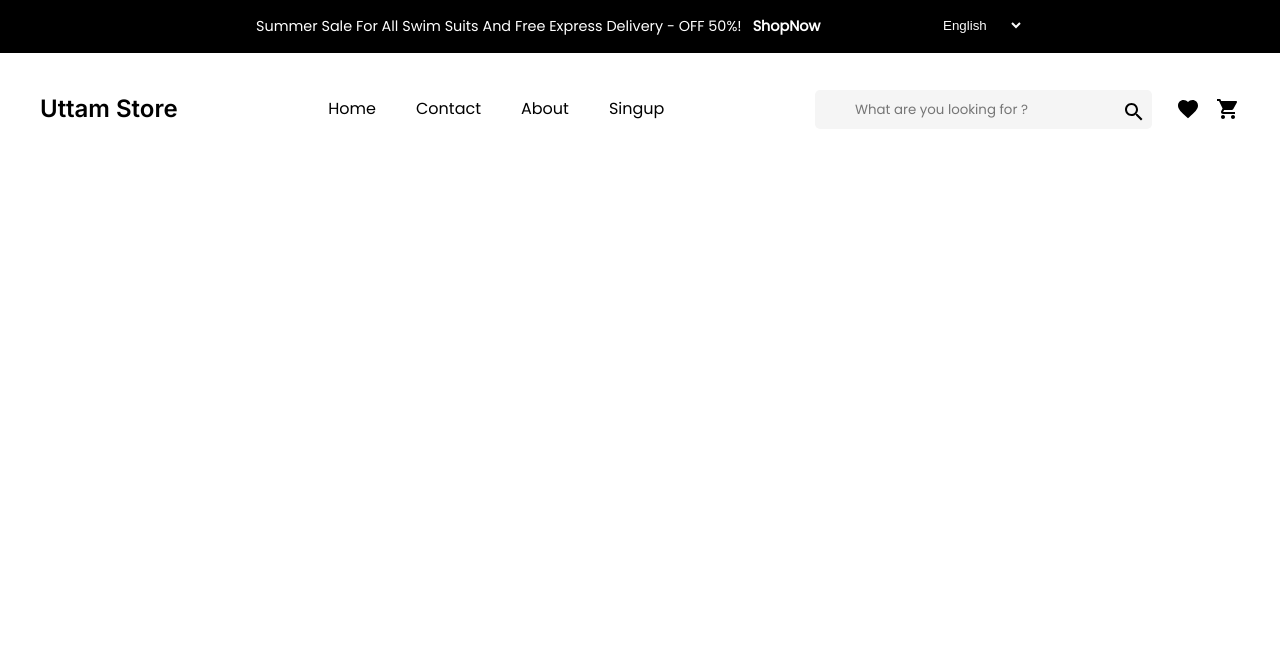
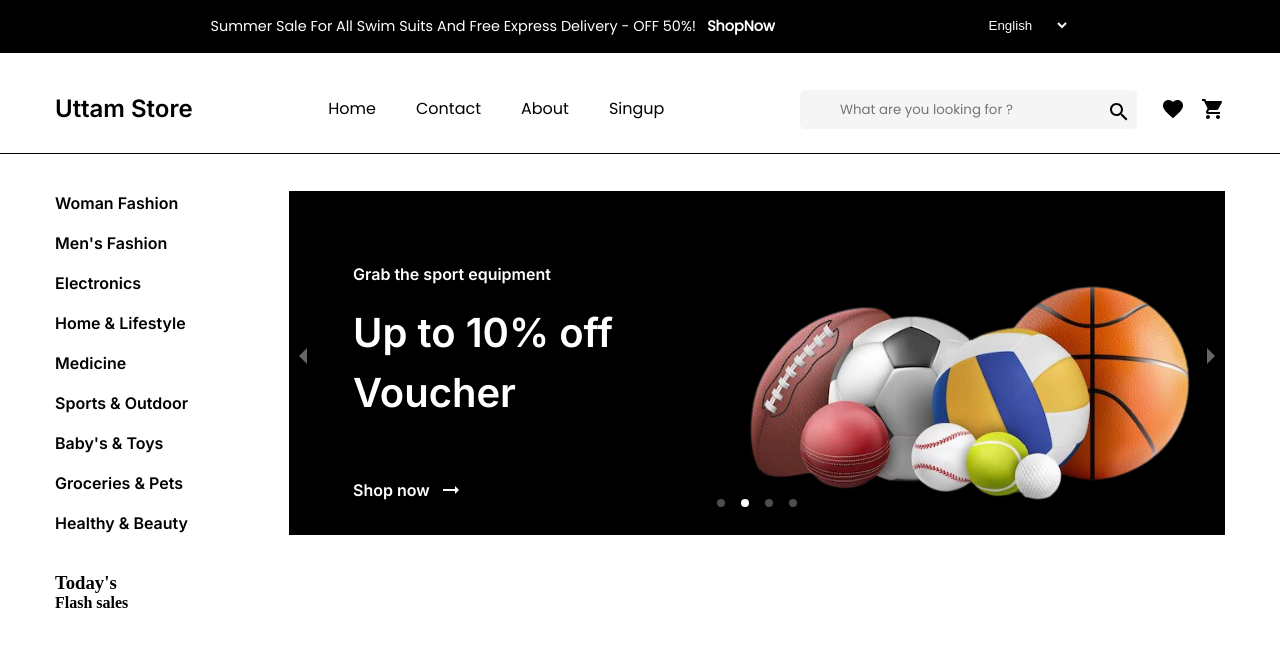
Before and after one commit to uttampun44/uttam-store, a React (Vite) app: page / in a window 1280 px wide. Shown: the top 646 px of the page. Built offline with nearby package versions, Linux system fonts and the light colour scheme.

Commit message:
routes added

```diff
--- a/src/App.jsx
+++ b/src/App.jsx
@@ -1,12 +1,17 @@
-import Header from "./Components/Header/header"
+import Home from './Components/Home/Home'
 import  './scss/main.scss'
+import { BrowserRouter, Route, Routes } from "react-router-dom"
 
 function App() {
 
   return (
-    <div className="App">
-         <Header />
-    </div>
+     <BrowserRouter>
+             <div className="App">
+                  <Routes>
+                     <Route path='/'  element ={ <Home /> }></Route>
+                  </Routes>
+             </div>
+    </BrowserRouter>
   )
 }
 
--- a/src/Components/Header/Header.jsx
+++ b/src/Components/Header/Header.jsx
@@ -2,6 +2,7 @@ import React from 'react'
 import SearchIcon from '@mui/icons-material/Search';
 import FavoriteIcon from '@mui/icons-material/Favorite';
 import ShoppingCartIcon from '@mui/icons-material/ShoppingCart';
+import { Link } from 'react-router-dom';
 
 function header() {
 
@@ -37,10 +38,10 @@ function header() {
 
                     <div className='home-contact-signup'>
                             <ul>
-                                 <li><a>Home</a></li>
-                                 <li><a>Contact</a></li>
-                                 <li><a>About</a></li>
-                                 <li><a>Singup</a></li>
+                                 <li><Link to='/'>Home</Link></li>
+                                 <li><Link to='/contact'>Contact</Link></li>
+                                 <li><Link to='/about'>About</Link></li>
+                                 <li><Link to='/signup'>Singup</Link></li>
                             </ul>
                     </div>
 
--- a/src/scss/abstract/_variables.scss
+++ b/src/scss/abstract/_variables.scss
@@ -8,6 +8,8 @@
   $primary-font--color: #000;
   $secondary-font-color: #fff;
   $font-weight-normal: 400;
+
+  // header
   .header-top{
 
     .header-sales{
@@ -77,3 +79,64 @@ header{
      }
   }
 }
+
+
+// herosection
+
+.offerhero_section{
+     .subsection-menu{
+          a{
+            font-family: $primary-font-family;
+            font-weight: $font-weight-normal;
+            line-height: 24px;
+            font-size: $font-size-normal;
+            text-decoration: none;
+            color: #000;
+          }
+     }
+     .carousel{
+         .first-carousel{
+           .shop-now{
+            .apple-first{
+              p{
+                color: $secondary-font-color;
+                position: relative;
+                top: 20px;
+                font-size: $font-size-normal;
+                font-family: $primary-font-family;
+                font-weight: $font-weight-normal;
+                font-style: normal;
+                line-height: 24px;
+              }
+
+             }
+             .upto{
+              padding-left: 4em;
+                 h2{
+                  color: $secondary-font-color;
+                  font-weight: 600;
+                  font-family: $primary-font-family;
+                  line-height: 60px;
+                  font-style: normal;
+                  font-size: 2.5rem;
+                  text-align: left;
+                 }
+             }
+             .shop{
+                  a{
+                    color: $secondary-font-color;
+                    text-decoration: none;
+                    font-family: $primary-font-family;
+                    font-size: $font-size-normal;
+                    font-weight: 500;
+                    line-height: 24px;
+                  }
+                  a:hover{
+                    border-bottom: 1px solid #fff;
+
+                  }
+             }
+           }
+         }
+     }
+}
--- a/src/scss/layout/_header.scss
+++ b/src/scss/layout/_header.scss
@@ -2,7 +2,7 @@
       background-color: #000;
 
         .header-sales{
-          max-width: 768px;
+          max-width: 859px;
           margin: 0% auto;
           display: flex;
           justify-content: space-between;
@@ -17,7 +17,8 @@
 
 
 header{
-  margin: 2.3em 0em 1.5em 0em;
+  padding: 2.3em 0em 1.5em 0em;
+  border-bottom: 1px solid #000;
     .header-top{
          color: #000;
        }
@@ -25,7 +26,7 @@ header{
          nav{
 
            .nav{
-             max-width: 1200px;
+             max-width: 1170px;
              margin: 0% auto;
                 .store-header{
                     display: flex;
@@ -37,7 +38,16 @@ header{
                                gap: 2.5em;
                              li{
                                 list-style: none;
+                                a:hover{
+                                  border-bottom: 1px solid #000;
+                                  cursor: pointer;
+                                 }
+                                 a{
+                                   color: #000;
+                                   text-decoration: none;
+                                 }
                            }
+
                         }
                      }
                   }
--- a/src/scss/page/_home.scss
+++ b/src/scss/page/_home.scss
@@ -0,0 +1,61 @@
+.offerhero_section{
+    display: flex;
+    max-width: 1170px;
+    margin: 0% auto;
+    justify-content: space-between;
+     margin-top: 2.3em;
+     margin-bottom: 2.3em;
+    .subsection-menu{
+          ul{
+            display: grid;
+            row-gap: 1rem;
+            li{
+                list-style: none;
+
+                a:hover{
+                    border-bottom: 1px solid #DB4444;
+                }
+            }
+          }
+    }
+    .carousel{
+        background-color: #000;
+        width: 80%;
+        .first-carousel{
+            display: flex;
+            justify-content: space-between;
+            // align-items: center;
+            .shop-now{
+                display: grid;
+                .apple-first{
+                    display: flex;
+                    padding-left: 4em;
+                    margin-top: 3.2em;
+                    gap: 1rem;
+                    img{
+                        width: 40px;
+                        height: 49px;
+                        object-fit: fill;
+                    }
+                }
+                .apple-second{
+                    img{
+                        width: 500px;
+                        object-fit: fill;
+                    }
+                }
+                .shop{
+                    display: flex;
+                    align-items: center;
+                    padding-left: 4em;
+                    gap: .6em;
+                }
+            }
+        }
+
+    }
+}
+.main-deal{
+    max-width: 1170px;
+    margin: 0% auto;
+}
```
Also changed, not shown: package.json (+7 -1 lines), 1 other file (tests, documents, lock files or other folders).
